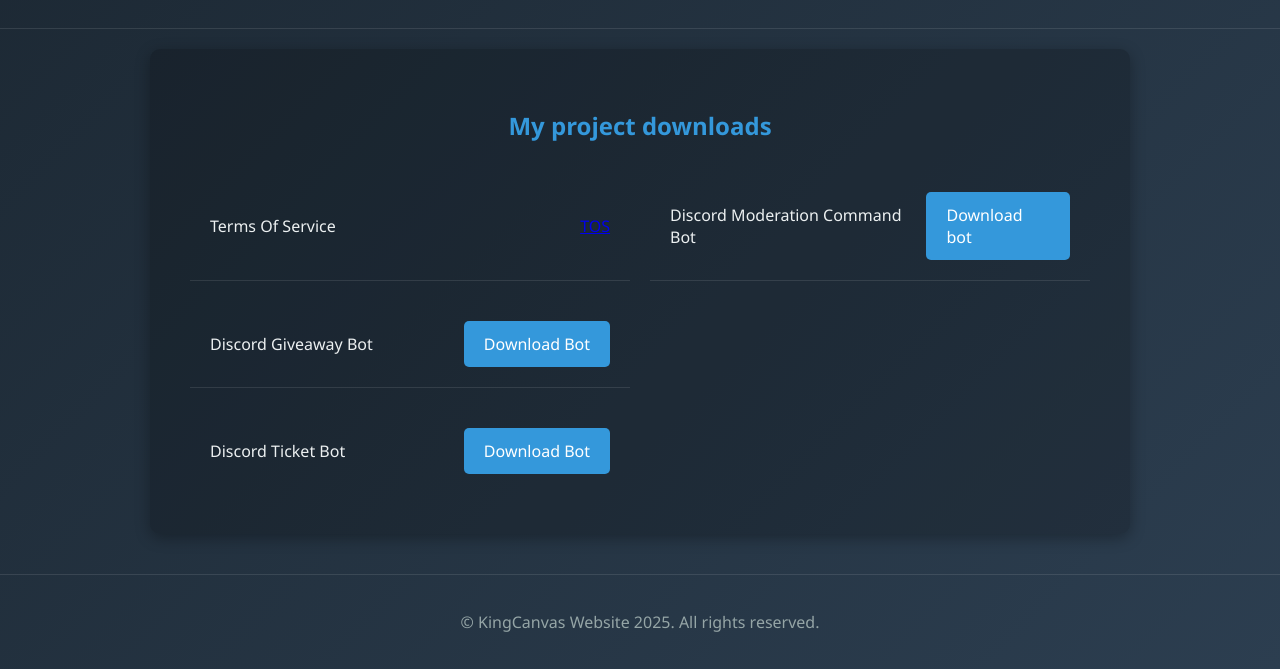
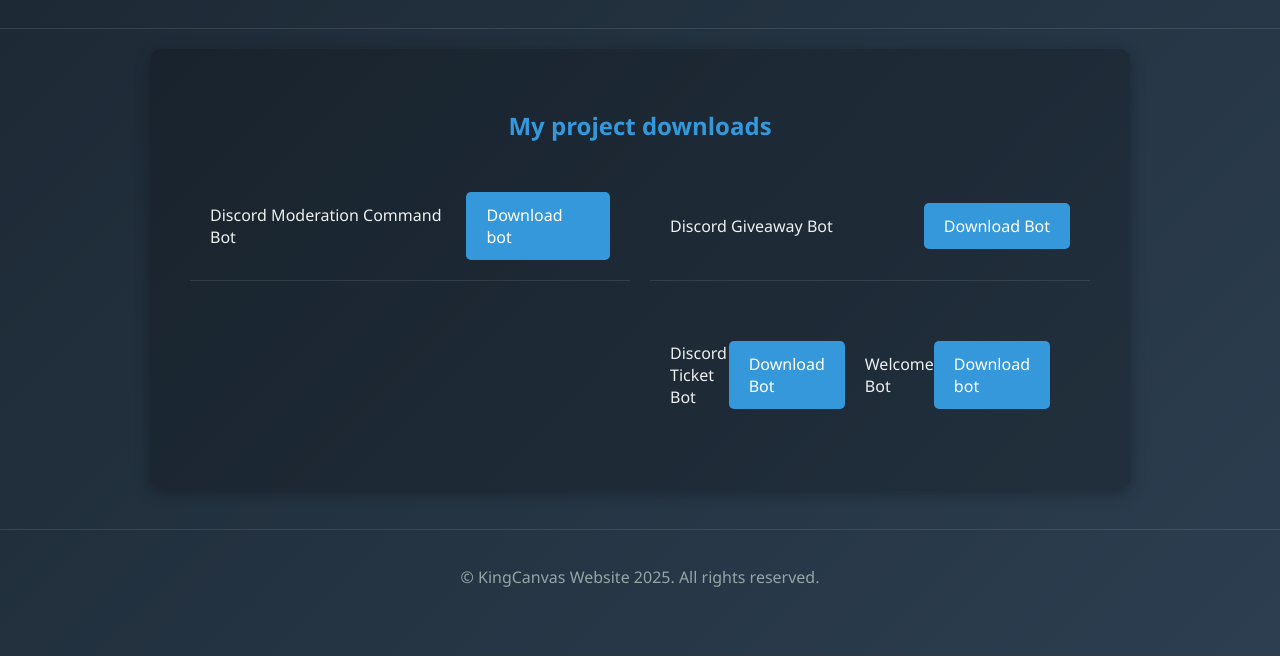
Before and after one commit to kingcanvas/kingcanvas, a plain HTML site: page downloads.html in a window 1280 px wide. Shown: the part 144-813 px from the top of the page. Drawn offline with nearby package versions, Linux system fonts and the light colour scheme.

Commit message:
Update downloads.html

```diff
--- a/downloads.html
+++ b/downloads.html
@@ -100,11 +100,6 @@
         <h2>My project downloads</h2>
 
         <div class="download-section">
-
-            <div class="download-item">
-                <span>Terms Of Service</span>
-                <a href="tos.html" class="" target="_blank">TOS</a>
-            </div>
             <div class="download-item">
                 <span>Discord Moderation Command Bot</span>
                 <a href="https://raw.githubusercontent.com/kingcanvas/kingcanvas/refs/heads/main/moderation%20bot%20commands.zip" class="download-link" download>Download bot</a>
@@ -117,6 +112,10 @@
             <div class="download-item">
                 <span>Discord Ticket Bot</span>
                 <a href="TicketBot.zip" class="download-link" download>Download Bot</a>
+                <div class="download-item">
+                <span>Welcome Bot</span>
+                <a href="welcomebot.zip" class="download-link" download>Download bot</a>
+            </div>
             </div>
         </div>
 
```
